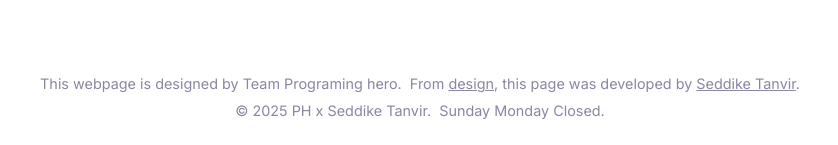
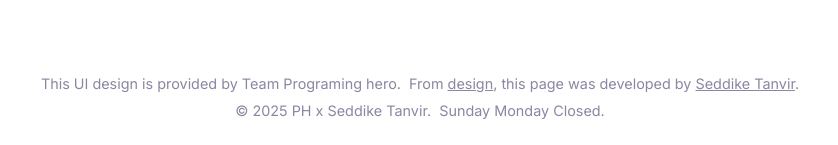
Before and after one commit to seddike-tanvir/PH_B12_A02--Responsive-Flowers, a plain HTML site: page public/index.html in a window 1280 px wide. Shown: the part 4533-4678 px from the top of the page, 220-1058 px from the left. Drawn offline with Linux system fonts and the light colour scheme.

Commit message:
Commited by SM

```diff
--- a/public/index.html
+++ b/public/index.html
@@ -274,7 +274,7 @@
             </div>
 
             <div class="footer_banner_creditArea display_flex">
-                <p class="credit">This webpage is designed by <span>Team Programing hero</span>.&nbsp; From <a class="links" href="../flower-market.pdf" title="Design sample from Programming Hero">design</a>, this page was developed by <span><a class="links" href="https://tanvirseddike.web.app" title="Go to Seddike's Profile">Seddike Tanvir</a></span>.</p>
+                <p class="credit">This UI design is provided by <span>Team Programing hero</span>.&nbsp; From <a class="links" href="../flower-market.pdf" title="Design sample from Programming Hero">design</a>, this page was developed by <span><a class="links" href="https://tanvirseddike.web.app" title="Go to Seddike's Profile">Seddike Tanvir</a></span>.</p>
                 <p class="copyright">&copy; 2025 <span title="Programming Hero">PH</span> x <span title="Sedike Tanvir">Seddike Tanvir</span>.&nbsp; Sunday Monday Closed.</p>
             </div>
         </div>
```
